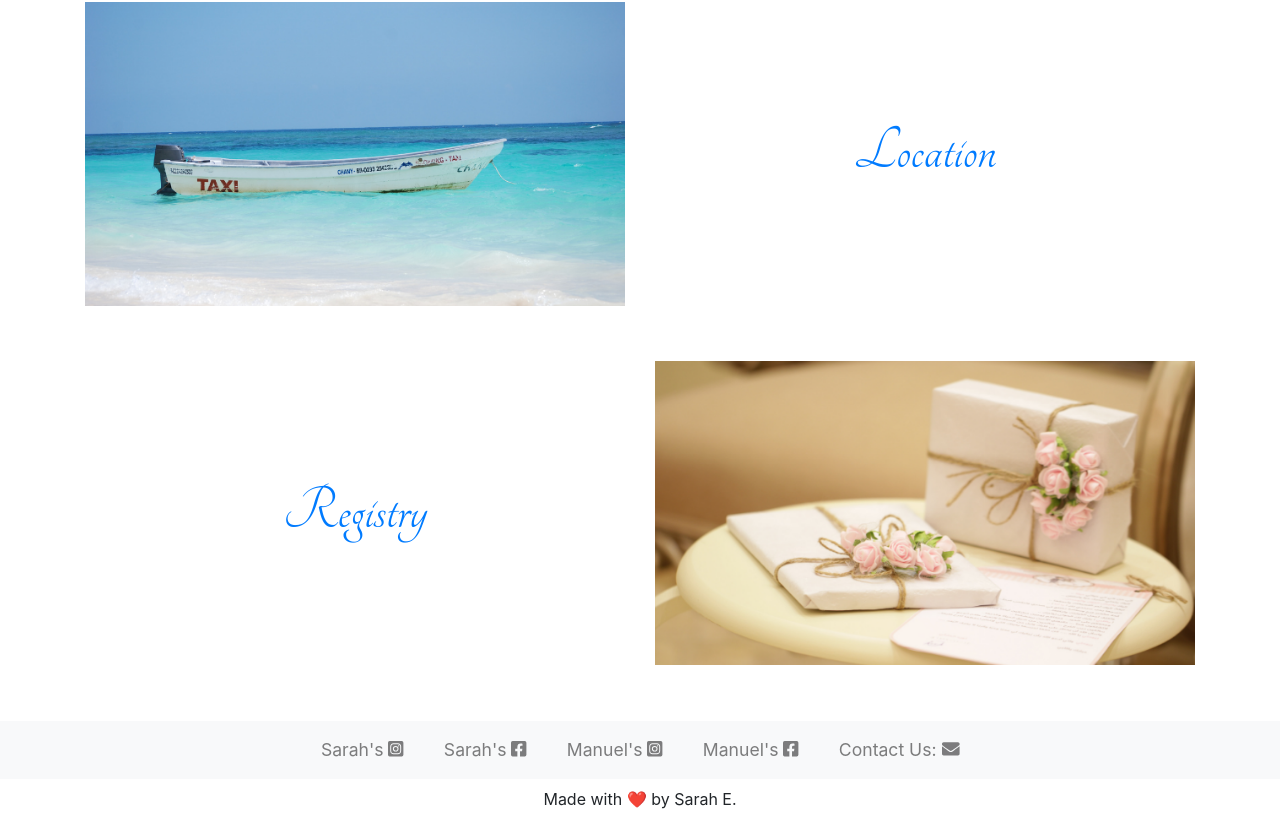
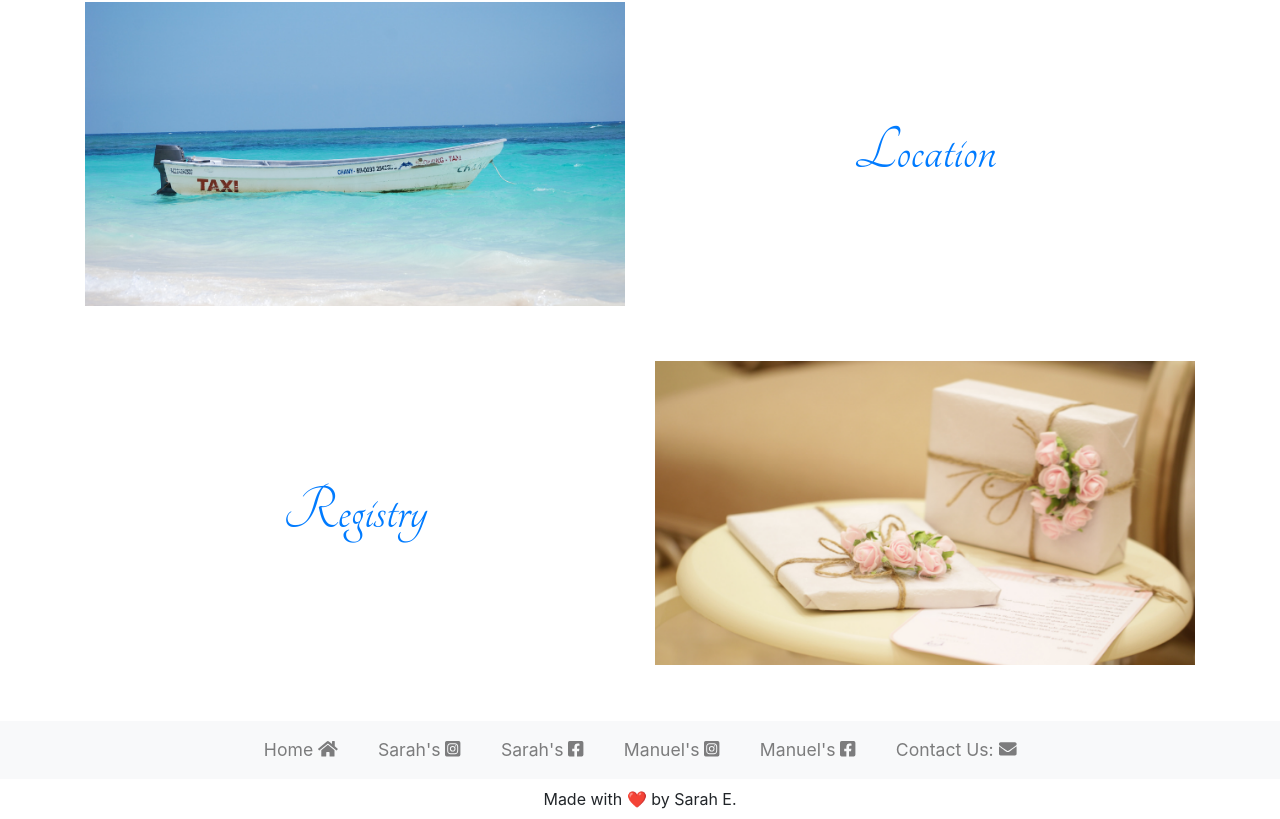
Before and after one commit to sadamexx/wedding, a React (Create React App) app: page / in a window 1280 px wide. Shown: the part 1515-2334 px from the top of the page. Built offline with nearby package versions, Linux system fonts and the light colour scheme; a web font is replaced by a local one.

Commit message:
added home to footer

```diff
--- a/public/locales/en/translation.json
+++ b/public/locales/en/translation.json
@@ -53,6 +53,7 @@
     },
 
     "footer": {
+        "start": "Home",
         "contact": "Contact Us",
         "made": "Made with ❤️  by Sarah E. "
     },
--- a/public/locales/es/translation.json
+++ b/public/locales/es/translation.json
@@ -53,6 +53,7 @@
     },
 
     "footer": {
+        "start": "Ingreso",
         "contact": "Contáctenos",
         "made": "Hizo con ❤️  por Sarah E."
     },
--- a/src/components/Footer.js
+++ b/src/components/Footer.js
@@ -22,6 +22,13 @@ const Footer = () => {
     <div>
       <Navbar color="light" light expand='sm'>
           <Nav className="mx-auto" navbar>
+          <NavItem>
+              <NavLink
+                href="/">
+                {t('footer.start')}{'  '}
+                <FontAwesomeIcon icon='home'/>
+              </NavLink>
+            </NavItem>
 
             <NavItem>
               <NavLink
--- a/src/index.js
+++ b/src/index.js
@@ -13,9 +13,9 @@ import 'bootstrap/dist/css/bootstrap.min.css';
 import './i18next';
 import { library } from '@fortawesome/fontawesome-svg-core';
 import { fab } from '@fortawesome/free-brands-svg-icons';
-import { faCheckSquare, faCoffee, faEnvelope} from '@fortawesome/free-solid-svg-icons';
+import { faCheckSquare, faCoffee, faEnvelope, faHome} from '@fortawesome/free-solid-svg-icons';
 
-library.add(fab, faCheckSquare, faCoffee, faEnvelope)
+library.add(fab, faCheckSquare, faCoffee, faEnvelope, faHome)
 
 ReactDOM.render(
   <Router>
```
